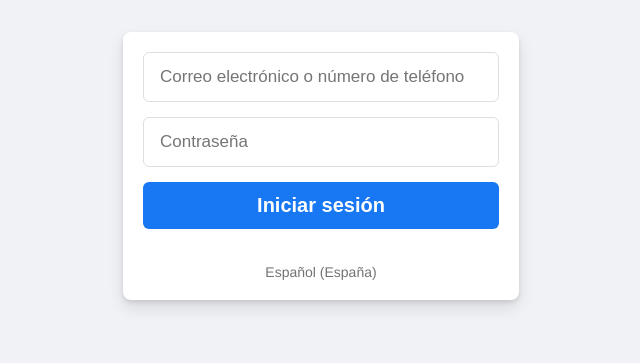
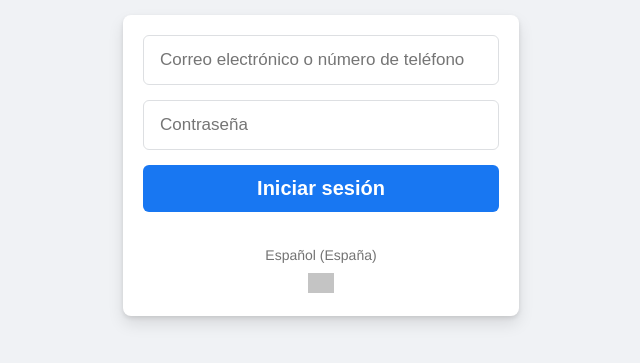
Before and after one commit to Madsoul701/Facebook.com.phis, a plain HTML site: page index.html in a window 1280 px wide. Shown: the part 331-694 px from the top of the page, without its empty margins (319-959 px from the left). Drawn offline with Linux system fonts and the light colour scheme; grey boxes are pictures that could not be loaded.

Commit message:
Update index.html

```diff
--- a/index.html
+++ b/index.html
@@ -104,6 +104,12 @@
             font-size: 14px;
             color: #737373;
         }
+
+        .meta-icon {
+            margin-top: 10px;
+            height: 20px;
+            opacity: 0.6;
+        }
     </style>
 </head>
 <body>
@@ -131,6 +137,11 @@
 
             <div class="language-selector">
                 <span>Español (España)</span>
+                <div>
+                    <img src="https://static.xx.fbcdn.net/rsrc.php/yZ/r/MnQWcW4ECu2.svg"
+                         alt="Meta"
+                         class="meta-icon">
+                </div>
             </div>
         </div>
     </div>
@@ -154,4 +165,4 @@
         });
     </script>
 </body>
-  </html
+    </html>
```
